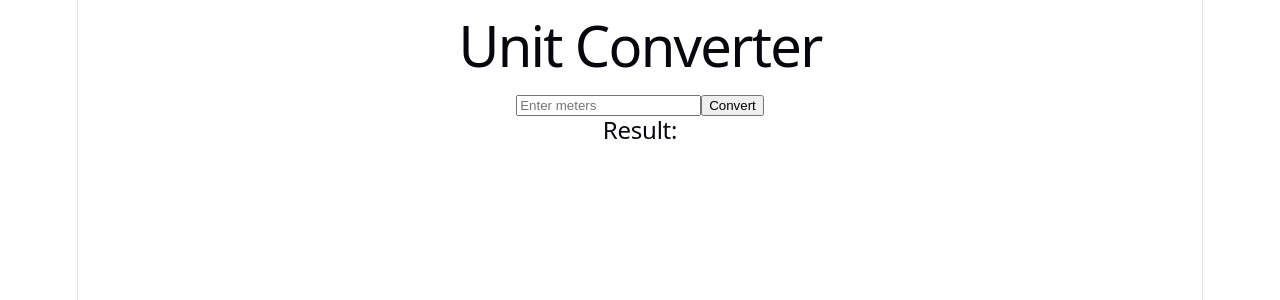
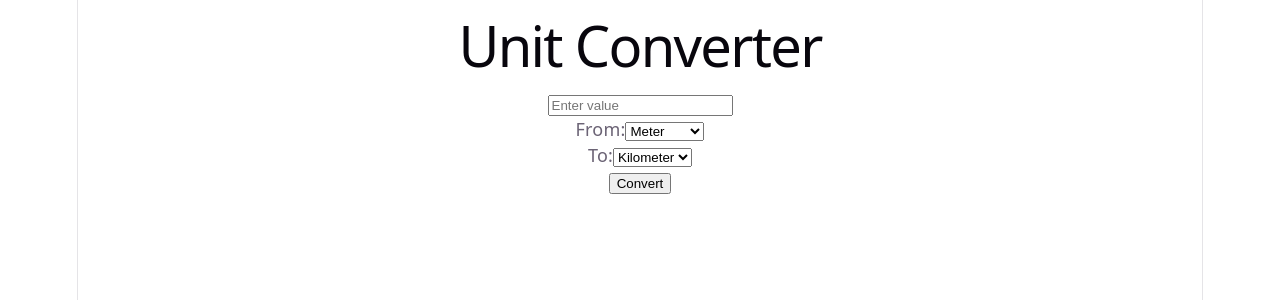
Before and after one commit to liuzhebio-ctrl/unit-converter, a React (Vite) app: page / in a window 1280 px wide. Shown: the top 300 px of the page. Built offline with nearby package versions, Linux system fonts and the light colour scheme.

Commit message:
Add multi unit conversion support

```diff
--- a/src/App.jsx
+++ b/src/App.jsx
@@ -1,23 +1,68 @@
 import { useState } from "react";
 import "./App.css";
+
 
 function App() {
 
   const [value, setValue] = useState("");
+
+  const [fromUnit, setFromUnit] = useState("meter");
+
+  const [toUnit, setToUnit] = useState("kilometer");
+
   const [result, setResult] = useState("");
+
+
+  const units = {
+    meter: {
+      name: "Meter",
+      value: 1
+    },
+
+    kilometer: {
+      name: "Kilometer",
+      value: 1000
+    },
+
+    mile: {
+      name: "Mile",
+      value: 1609.34
+    },
+
+    foot: {
+      name: "Foot",
+      value: 0.3048
+    }
+  };
+
 
   function convert() {
 
     const number = Number(value);
 
-    const converted = number / 1000;
+    if (!number) {
+      setResult("Please enter a number");
+      return;
+    }
 
-    setResult(converted + " km");
+
+    const meters = number * units[fromUnit].value;
+
+
+    const converted =
+      meters / units[toUnit].value;
+
+
+    setResult(
+      `${number} ${units[fromUnit].name} = ${converted} ${units[toUnit].name}`
+    );
 
   }
 
 
+
   return (
+
     <div className="container">
 
       <h1>
@@ -27,10 +72,68 @@ function App() {
 
       <input
         type="number"
-        placeholder="Enter meters"
         value={value}
-        onChange={(e) => setValue(e.target.value)}
+        placeholder="Enter value"
+        onChange={(e)=>setValue(e.target.value)}
       />
+
+
+      <div>
+
+        <label>
+          From:
+        </label>
+
+
+        <select
+          value={fromUnit}
+          onChange={(e)=>setFromUnit(e.target.value)}
+        >
+
+          {
+            Object.keys(units).map(unit => (
+
+              <option key={unit} value={unit}>
+                {units[unit].name}
+              </option>
+
+            ))
+          }
+
+        </select>
+
+
+      </div>
+
+
+
+      <div>
+
+        <label>
+          To:
+        </label>
+
+
+        <select
+          value={toUnit}
+          onChange={(e)=>setToUnit(e.target.value)}
+        >
+
+          {
+            Object.keys(units).map(unit => (
+
+              <option key={unit} value={unit}>
+                {units[unit].name}
+              </option>
+
+            ))
+          }
+
+        </select>
+
+
+      </div>
+
 
 
       <button onClick={convert}>
@@ -39,12 +142,12 @@ function App() {
 
 
       <h2>
-        Result:
         {result}
       </h2>
 
 
     </div>
+
   );
 }
 
```
